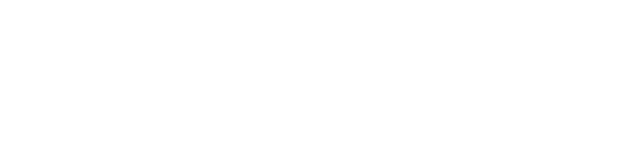
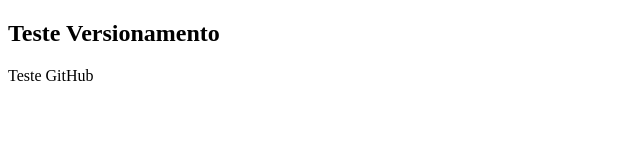
Before and after one commit to laianearaujo/aula-github, a plain HTML site: page index.html in a window 1280 px wide. Shown: the whole page, without its empty margins (0-640 px from the left). Drawn offline with Linux system fonts and the light colour scheme.

Commit message:
cabeçalho

```diff
--- a/index.html
+++ b/index.html
@@ -3,9 +3,14 @@
 <head>
     <meta charset="UTF-8">
     <meta name="viewport" content="width=device-width, initial-scale=1.0">
-    <title>Teste</title>
+    <title>Teste Git</title>
 </head>
 <body>
-
+    <header>
+        <h2>Teste Versionamento</h2>
+    </header>
+    <div>
+         Teste GitHub
+    </div>
 </body>
 </html>
```
